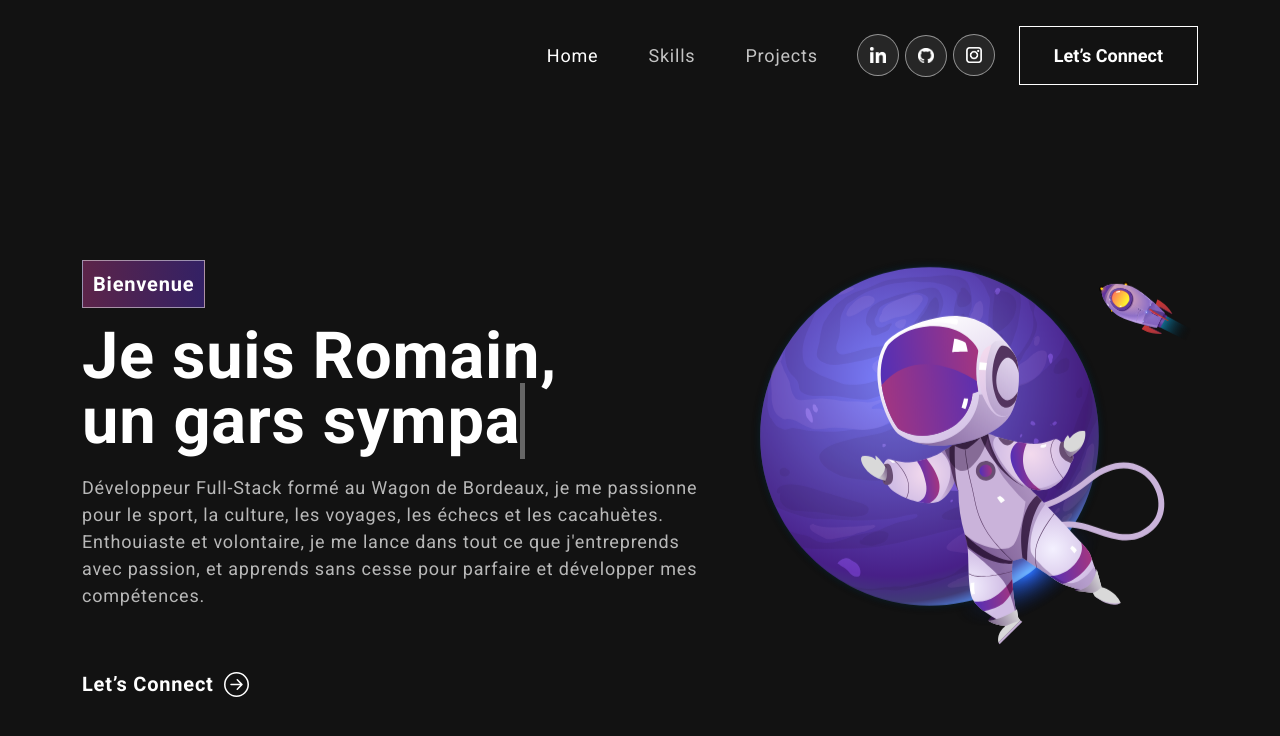
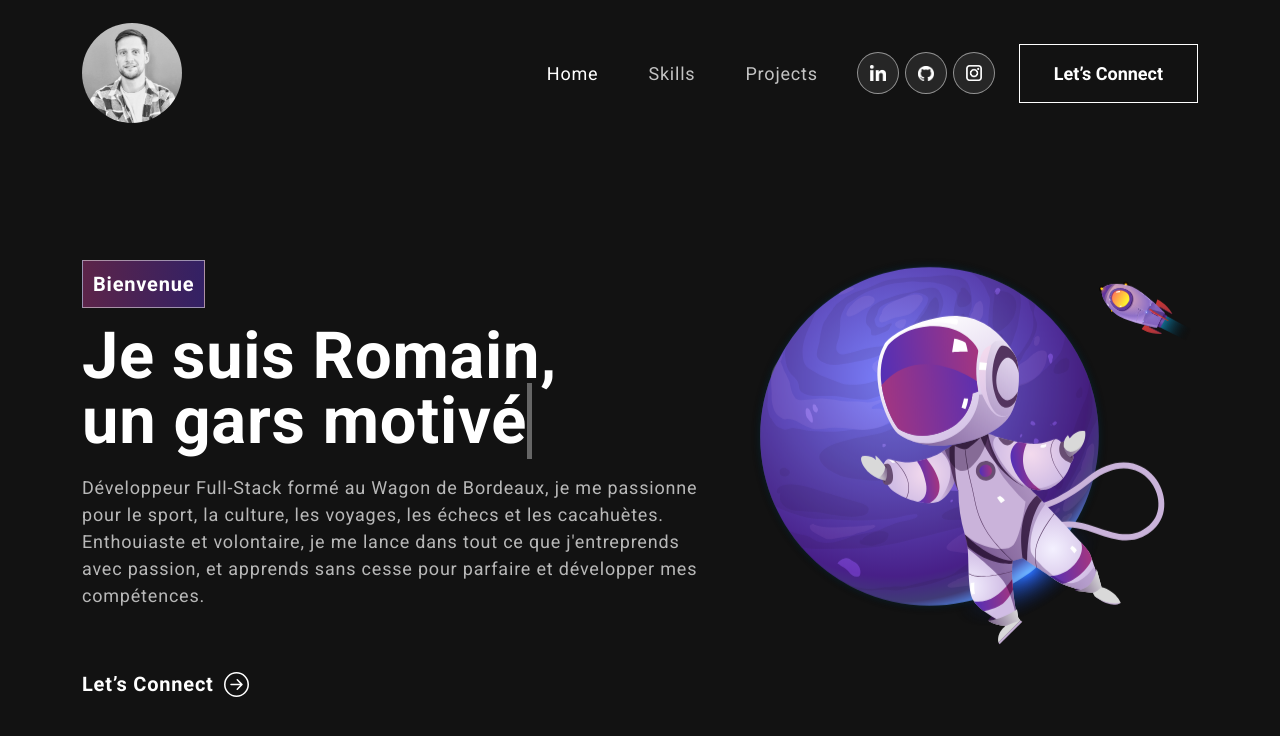
Before and after one commit to McKouign/my-portfolio, a React (Create React App) app: page / in a window 1280 px wide. Shown: the top 736 px of the page. Built offline with nearby package versions, Linux system fonts and the light colour scheme.

Commit message:
profile pic

```diff
--- a/src/App.css
+++ b/src/App.css
@@ -95,6 +95,14 @@ nav.navbar .navbar-nav .nav-link.navbar-link {
   padding: 0 25px;
   font-size: 18px;
   opacity: 0.75;
+}
+
+nav.navbar a.navbar-brand {
+  width: 9%;
+}
+
+#photo {
+  border-radius: 50%;
 }
 
 nav.navbar .navbar-nav a.nav-link.navbar-link:hover,
--- a/src/Components/Banner.js
+++ b/src/Components/Banner.js
@@ -13,7 +13,7 @@ export const Banner = () => {
   const [text, setText] = useState("");
   const [delta, setDelta] = useState(300 - Math.random() * 100);
   const [index, setIndex] = useState(1);
-  const toRotate = ["un gars sympa", "développeur Web."];
+  const toRotate = ["un gars motivé", "développeur Web."];
   const period = 2000;
 
   useEffect(() => {
@@ -73,7 +73,7 @@ export const Banner = () => {
                       className="txt-rotate"
                       const
                       dataPeriod="1000"
-                      data-rotate='[ "un gars sympa", "développeur Web." ]'
+                      data-rotate='[ "un gars motivé", "développeur Web." ]'
                     >
                       <span className="wrap">{text}</span>
                     </span>
--- a/src/Components/Navbar.js
+++ b/src/Components/Navbar.js
@@ -1,7 +1,7 @@
 import React from "react";
 import { useState, useEffect } from "react";
 import { Navbar, Nav, Container } from "react-bootstrap";
-import logo from "../Assets/images/Logo.svg";
+import ProfilePic from "../Assets/images/Profile-pic.jpg";
 import navIcon1 from "../Assets/images/linkedin.png";
 import navIcon2 from "../Assets/images/github.png";
 import navIcon3 from "../Assets/images/instagram.png";
@@ -34,6 +34,9 @@ export const NavBar = () => {
     <Router>
       <Navbar expand="md" className={scrolled ? "scrolled" : ""}>
         <Container>
+          <Navbar.Brand href="/">
+            <img src={ProfilePic} alt="Profile pic" id="photo" />
+          </Navbar.Brand>
           <Navbar.Toggle aria-controls="basic-navbar-nav">
             <span className="navbar-toggler-icon"></span>
           </Navbar.Toggle>
```
Also changed, not shown: src/Assets/images/Logo.svg (deleted), src/Assets/images/Profile-pic.jpg (added).
